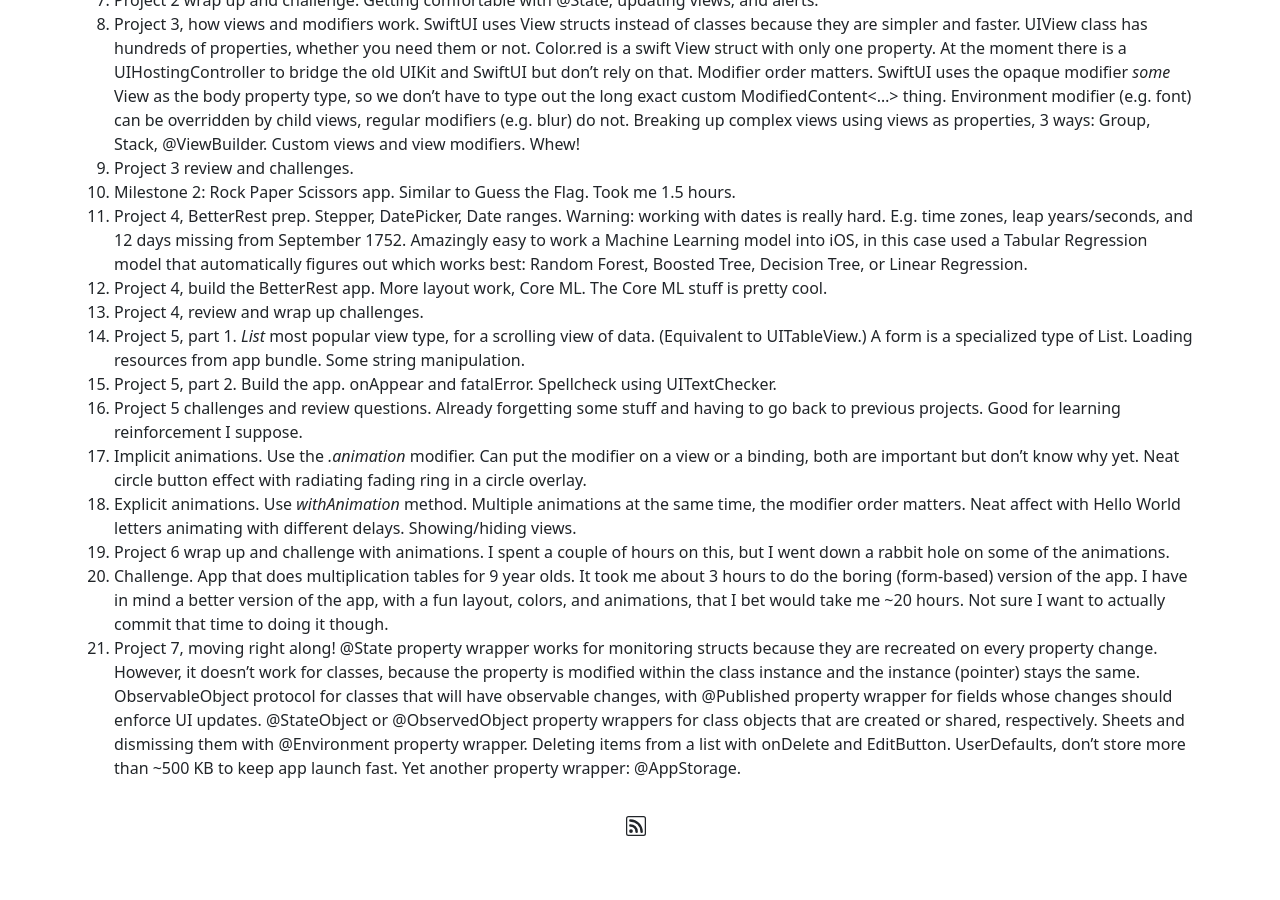
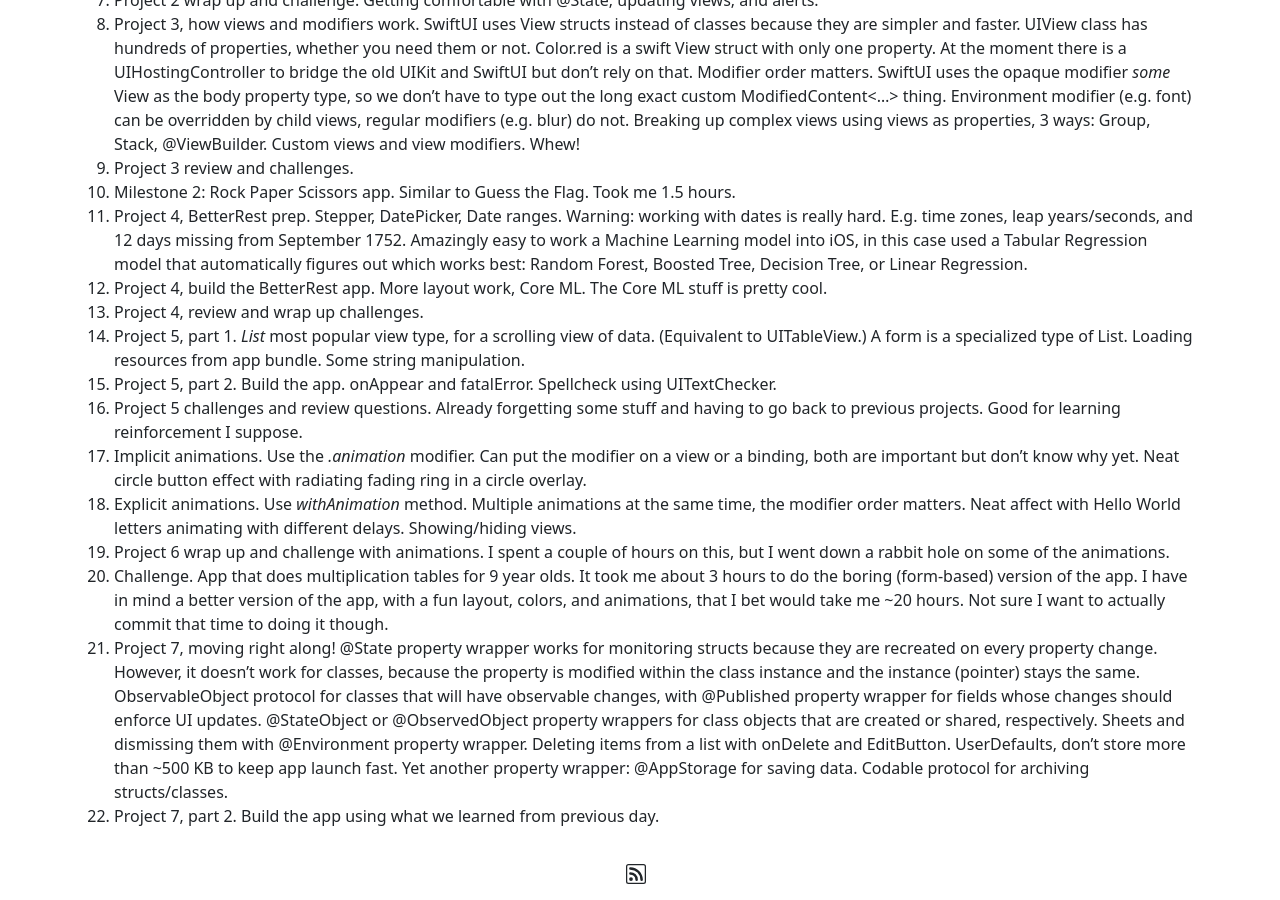
Before and after one commit to matthewdrees/matthewdrees.github.io, a Jekyll site: the page built from _posts/2023-07-07-100-days-of-swiftui.md, in a window 1280 px wide and 900 px high, scrolled down 1528 px. Built offline with Jekyll 4.4.1, drawn with Linux system fonts in a browser that asks for light colours; before the commit the page ends 2380 px from its top, so only the background shows below that.

Commit message:
Swiftui 100, day 37.

```diff
--- a/_posts/2023-07-07-100-days-of-swiftui.md
+++ b/_posts/2023-07-07-100-days-of-swiftui.md
@@ -52,4 +52,5 @@
 33. Explicit animations. Use *withAnimation* method. Multiple animations at the same time, the modifier order matters. Neat affect with Hello World letters animating with different delays. Showing/hiding views.
 34. Project 6 wrap up and challenge with animations. I spent a couple of hours on this, but I went down a rabbit hole on some of the animations.
 35. Challenge. App that does multiplication tables for 9 year olds. It took me about 3 hours to do the boring (form-based) version of the app. I have in mind a better version of the app, with a fun layout, colors, and animations, that I bet would take me ~20 hours. Not sure I want to actually commit that time to doing it though.
-36. Project 7, moving right along! @State property wrapper works for monitoring structs because they are recreated on every property change. However, it doesn't work for classes, because the property is modified within the class instance and the instance (pointer) stays the same. ObservableObject protocol for classes that will have observable changes, with @Published property wrapper for fields whose changes should enforce UI updates. @StateObject or @ObservedObject property wrappers for class objects that are created or shared, respectively. Sheets and dismissing them with @Environment property wrapper. Deleting items from a list with onDelete and EditButton. UserDefaults, don't store more than ~500 KB to keep app launch fast. Yet another property wrapper: @AppStorage.
+36. Project 7, moving right along! @State property wrapper works for monitoring structs because they are recreated on every property change. However, it doesn't work for classes, because the property is modified within the class instance and the instance (pointer) stays the same. ObservableObject protocol for classes that will have observable changes, with @Published property wrapper for fields whose changes should enforce UI updates. @StateObject or @ObservedObject property wrappers for class objects that are created or shared, respectively. Sheets and dismissing them with @Environment property wrapper. Deleting items from a list with onDelete and EditButton. UserDefaults, don't store more than ~500 KB to keep app launch fast. Yet another property wrapper: @AppStorage for saving data. Codable protocol for archiving structs/classes.
+37. Project 7, part 2. Build the app using what we learned from previous day.
```
